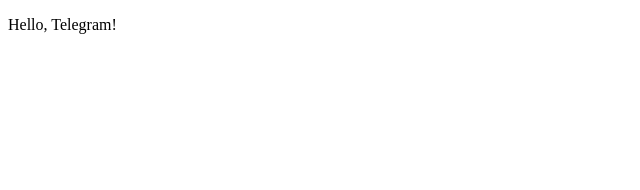
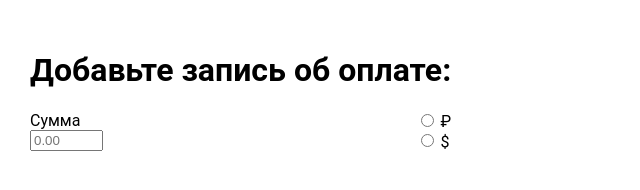
Before and after one commit to fedorenksei/webapp-test, a plain HTML site: page index.html in a window 1280 px wide. Shown: the whole page, without its empty margins (0-640 px from the left). Drawn offline with Linux system fonts and the light colour scheme.

Commit message:
feat: first sketch

```diff
--- a/index.html
+++ b/index.html
@@ -4,9 +4,37 @@
     <meta charset="UTF-8">
     <meta http-equiv="X-UA-Compatible" content="IE=edge">
     <meta name="viewport" content="width=device-width, initial-scale=1.0">
-    <title>Document</title>
+    <title>Web App</title>
+    <link rel="stylesheet" href="style.css">
 </head>
 <body>
-    <p>Hello, Telegram!</p>
+    <main>
+        <h1>
+            Добавьте запись об оплате:
+        </h1>
+        <form class="form" action="">
+            <div>
+                <label for="sum">
+                    Сумма
+                </label>
+                <br>
+                <input
+                    type="text"
+                    name="sum"
+                    id="sum"
+                    required
+                    placeholder="0.00"
+                    size="6"
+                >
+            </div>
+            <div>
+                <input type="radio" name="currency" id="rouble" value="rouble">
+                <label for="rouble">₽</label>
+                <br>
+                <input type="radio" name="currency" id="dollar" value="dollar">
+                <label for="dollar">$</label>
+            </div>
+        </form>
+    </main>
 </body>
 </html>
--- /dev/null
+++ b/style.css
@@ -0,0 +1,20 @@
+body {
+    margin: 0;
+    padding: 10px;
+    display: flex;
+    justify-content: stretch;
+    background: var(--tg-theme-secondary-bg-color);
+    color: var(--tg-theme-text-color);
+    font: 16px Roboto, sans-serif;
+}
+
+main {
+    padding: 20px;
+    background: var(--tg-theme-bg-color);
+    border-radius: 20px;
+}
+
+.form {
+    display: flex;
+    justify-content: space-between;
+}
```
